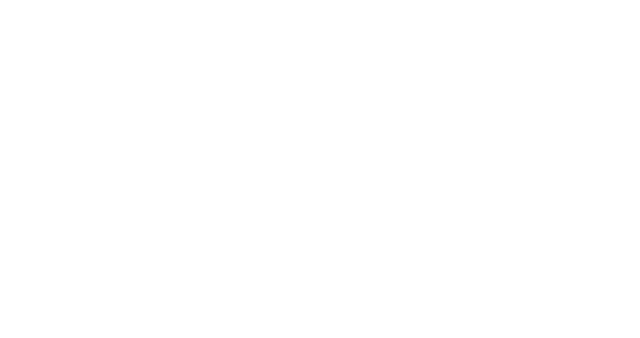
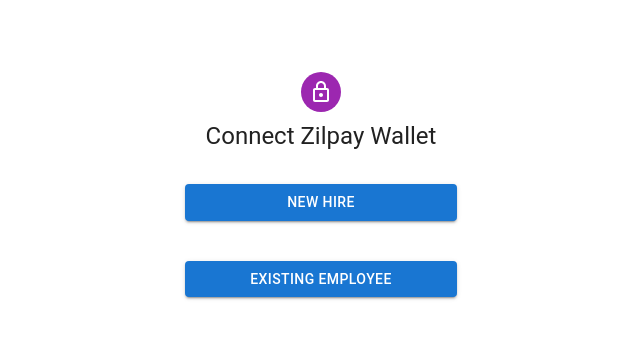
Before and after one commit to yao-suke/zilliqa-nftauthentication, a React (Create React App) app: page / in a window 1280 px wide. Shown: the top 338 px of the page, without its empty margins (319-959 px from the left). Built offline with nearby package versions, Linux system fonts and the light colour scheme.

Commit message:
Added sign in page to DApp

```diff
--- a/package.json
+++ b/package.json
@@ -3,6 +3,10 @@
   "version": "0.1.0",
   "private": true,
   "dependencies": {
+    "@emotion/react": "^11.4.1",
+    "@emotion/styled": "^11.3.0",
+    "@mui/icons-material": "^5.0.4",
+    "@mui/material": "^5.0.4",
     "@testing-library/jest-dom": "^5.11.4",
     "@testing-library/react": "^11.1.0",
     "@testing-library/user-event": "^12.1.10",
@@ -10,6 +14,7 @@
     "react-dom": "^17.0.2",
     "react-scripts": "4.0.3",
     "tailwindcss": "^2.2.17",
+    "typescript": "^4.4.4",
     "web-vitals": "^1.0.1"
   },
   "scripts": {
--- a/src/App.js
+++ b/src/App.js
@@ -1,7 +1,12 @@
 import React from 'react'
+import ReactDOM from 'react-dom';
+import Button from '@mui/material/Button';
+import SignIn from './components/SignInPage';
 
 function App() {
-  return null
+  return <SignIn>
+  Hello
+  </SignIn>;
 }
 
 export default App;
--- /dev/null
+++ b/src/components/SignInPage.tsx
@@ -0,0 +1,86 @@
+import * as React from 'react';
+import Avatar from '@mui/material/Avatar';
+import Button from '@mui/material/Button';
+import CssBaseline from '@mui/material/CssBaseline';
+import TextField from '@mui/material/TextField';
+import FormControlLabel from '@mui/material/FormControlLabel';
+import Checkbox from '@mui/material/Checkbox';
+import Link from '@mui/material/Link';
+import Grid from '@mui/material/Grid';
+import Box from '@mui/material/Box';
+import LockOutlinedIcon from '@mui/icons-material/LockOutlined';
+import Typography from '@mui/material/Typography';
+import Container from '@mui/material/Container';
+import { createTheme, ThemeProvider } from '@mui/material/styles';
+
+function Copyright(props: any) {
+  return (
+    <Typography variant="body2" color="text.secondary" align="center" {...props}>
+      {'Copyright © '}
+      <Link color="inherit" href="https://mui.com/">
+        Your Website
+      </Link>{' '}
+      {new Date().getFullYear()}
+      {'.'}
+    </Typography>
+  );
+}
+
+const theme = createTheme();
+
+export default function SignIn() {
+  const handleSubmit = (event: React.FormEvent<HTMLFormElement>) => {
+    event.preventDefault();
+    const data = new FormData(event.currentTarget);
+    // eslint-disable-next-line no-console
+    console.log({
+      email: data.get('email'),
+      password: data.get('password'),
+    });
+  };
+
+  return (
+    <ThemeProvider theme={theme}>
+      <Container component="main" maxWidth="xs">
+        <CssBaseline />
+        <Box
+          sx={{
+            marginTop: 8,
+            display: 'flex',
+            flexDirection: 'column',
+            alignItems: 'center',
+          }}
+        >
+          <Avatar sx={{ m: 1, bgcolor: 'secondary.main' }}>
+            <LockOutlinedIcon />
+          </Avatar>
+          <Typography component="h1" variant="h5">
+            Connect Zilpay Wallet
+          </Typography>
+          <Box component="form" onSubmit={handleSubmit} noValidate sx={{ mt: 1 }}>
+            <Button
+              type="submit"
+              fullWidth
+              variant="contained"
+              sx={{ mt: 3, mb: 2 }}
+            >
+              New Hire
+            </Button>
+            <Button
+              type="submit"
+              fullWidth
+              variant="contained"
+              sx={{ mt: 3, mb: 2 }}
+            >
+              Existing Employee
+            </Button>
+            <Grid container>
+
+
+            </Grid>
+          </Box>
+        </Box>
+      </Container>
+    </ThemeProvider>
+  );
+}
--- /dev/null
+++ b/src/react-app-env.d.ts
@@ -0,0 +1 @@
+/// <reference types="react-scripts" />
```
Also changed, not shown: src/components/signUpButton.tsx (deleted, +0 -39 lines), tsconfig.json (added, +26 -0 lines), 2 other files (tests, documents, lock files or other folders).
